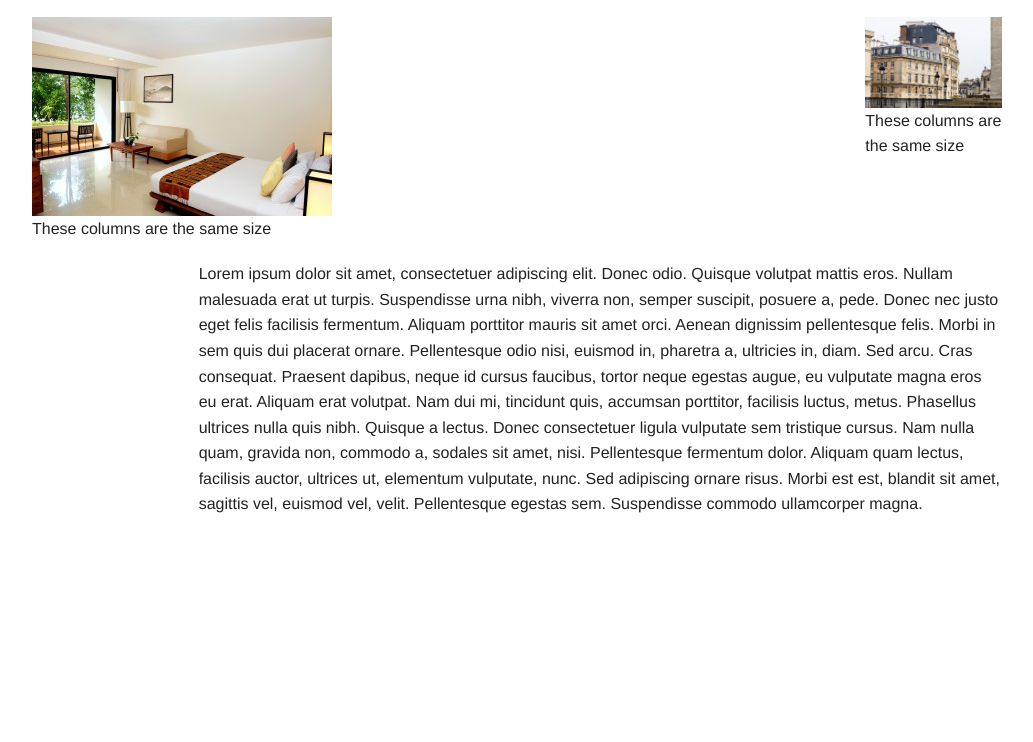
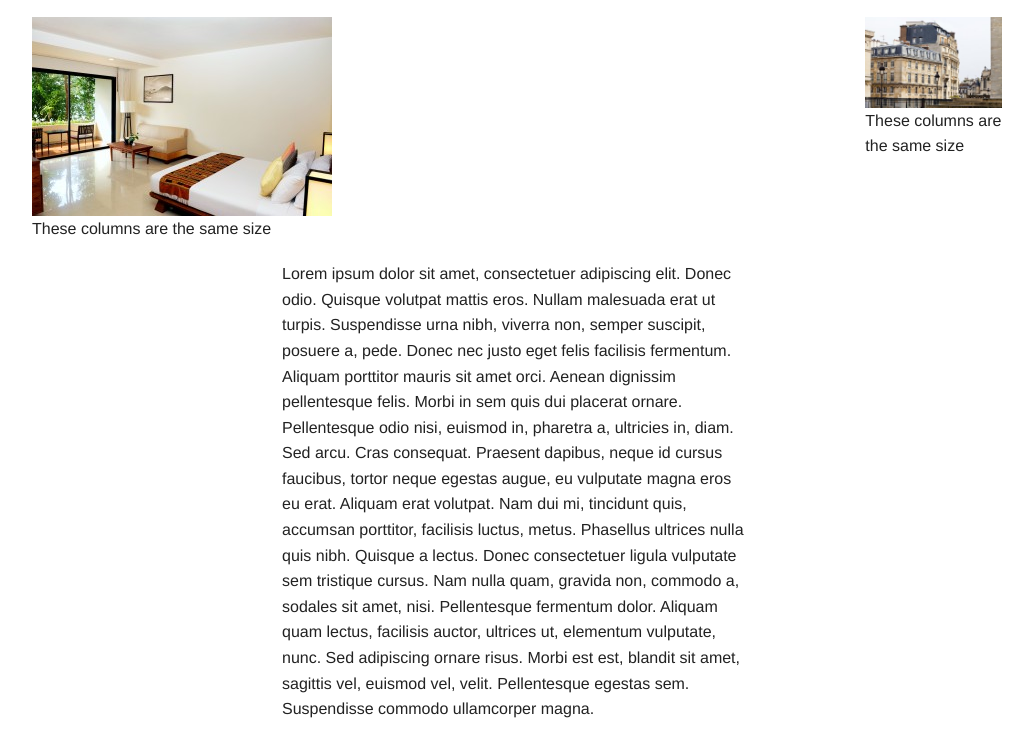
Before and after one commit to kiytang/epicodus, a plain HTML site: page Foundation/offsets.html in a window 1280 px wide. Shown: the part 125-867 px from the top of the page, without its empty margins (123-1156 px from the left). Before the commit the page ends 800 px from the top, so only its background shows below. Drawn offline with Linux system fonts and the light colour scheme.

```diff
--- a/Foundation/offsets.html
+++ b/Foundation/offsets.html
@@ -43,7 +43,7 @@
     </div>
 
     <div class="row">
-      <div class="large-10 large-offset-2 small-7 small-offset-5 columns">
+      <div class="large-6 large-centered columns">
         <p>Lorem ipsum dolor sit amet, consectetuer adipiscing elit. Donec odio. Quisque volutpat mattis eros. Nullam malesuada erat ut turpis. Suspendisse urna nibh, viverra non, semper suscipit, posuere a, pede.
 
         Donec nec justo eget felis facilisis fermentum. Aliquam porttitor mauris sit amet orci. Aenean dignissim pellentesque felis.
```
